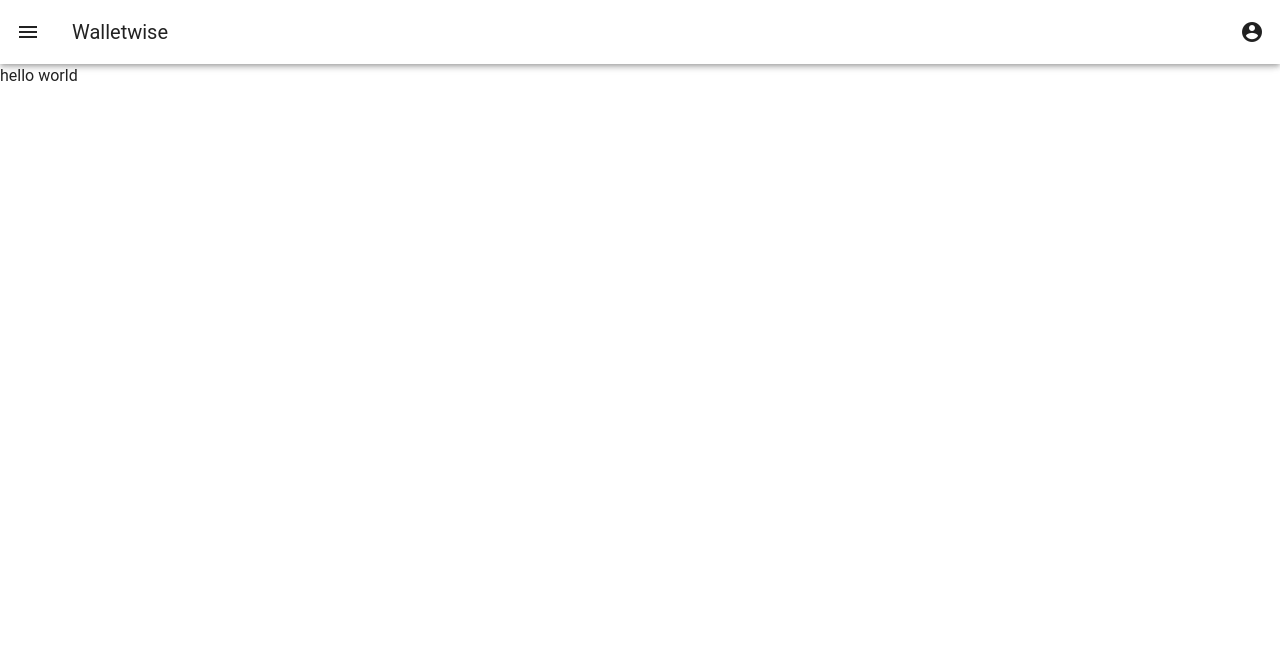
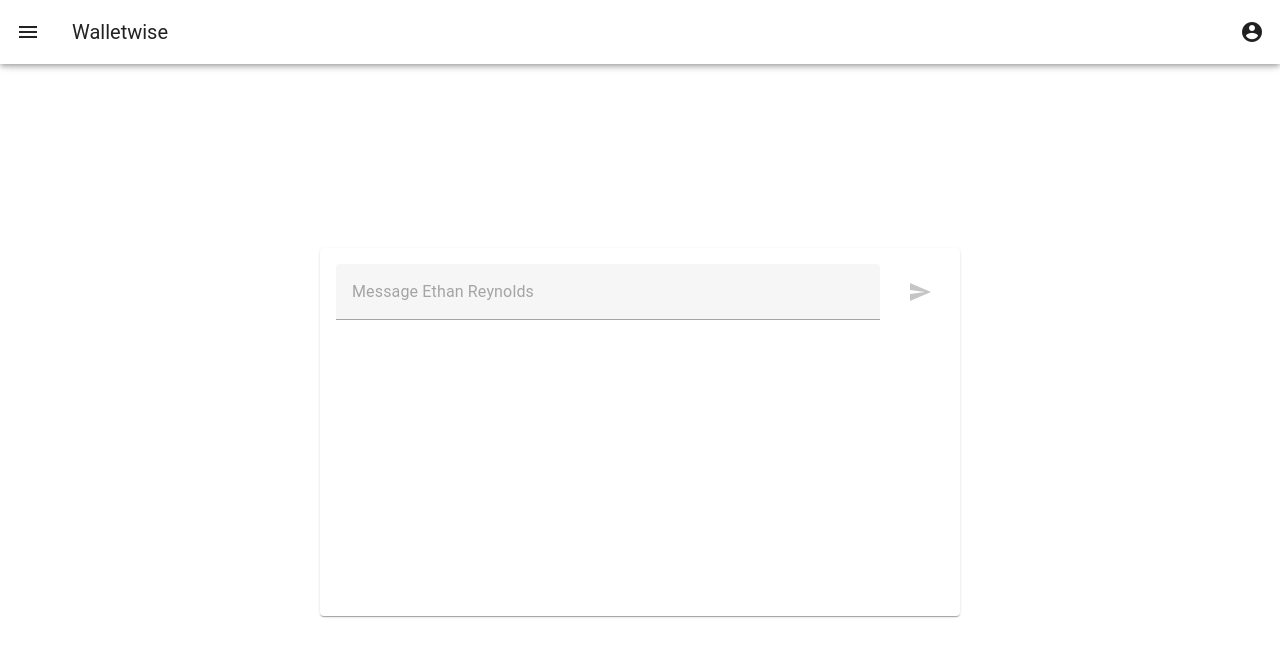
Before and after one commit to nimalu/ccu-prototype, a Nuxt app: page / in a window 1280 px wide. Shown: the top 656 px of the page. Built offline with nearby package versions, Linux system fonts and the light colour scheme.

Commit message:
Add service

```diff
--- a/app.vue
+++ b/app.vue
@@ -17,7 +17,7 @@ const drawer = ref(false);
             </v-navigation-drawer>
 
             <v-main>
-                <v-layout>
+                <v-layout class="h-100 w-100">
                     <NuxtPage />
                 </v-layout>
             </v-main>
--- a/composables/useChat.ts
+++ b/composables/useChat.ts
@@ -66,6 +66,8 @@ const allMessages: Message[] = [
     },
 ];
 
+export const firstMessages: Message[] = [getMessage("1")];
+
 export function getMessage(id: string) {
     const msg = allMessages.find((m) => m.id == id);
     if (!msg) {
@@ -74,9 +76,9 @@ export function getMessage(id: string) {
     return msg;
 }
 
-export const useChat = (initialMessageId: string) => {
-    const chat = ref<Message[]>([]);
-    const options = ref<Message[]>([]);
+const chat = ref<Message[]>([]);
+const options = ref<Message[]>([]);
+export const useChat = () => {
     function sendMessage(message: Message) {
         chat.value.push(message);
         const expertMessageId = message.nextMessages[0];
@@ -92,6 +94,5 @@ export const useChat = (initialMessageId: string) => {
         }, 1500);
     }
 
-    sendMessage(getMessage(initialMessageId));
     return { chat, options, sendMessage };
 };
--- a/pages/chats/[id].vue
+++ b/pages/chats/[id].vue
@@ -1,7 +1,7 @@
 <script setup lang="ts">
 const route = useRoute();
 const id = route.params.id;
-const { options, chat, sendMessage } = useChat(id);
+const { options, chat, sendMessage } = useChat();
 </script>
 
 <template>
--- a/pages/index.vue
+++ b/pages/index.vue
@@ -1,6 +1,19 @@
+<script setup lang="ts">
+import { firstMessages, type Message } from "~/composables/useChat";
+const { sendMessage } = useChat();
+
+function onSend(message: Message) {
+    sendMessage(message);
+    navigateTo(`/chats/${message.id}`);
+}
+</script>
+
 <template>
-    <div>
-        hello world
-
+    <div class="d-flex align-center justify-center w-100 h-100">
+        <v-card class="w-50 h-50">
+            <v-card-text class="w-100">
+                <InputField class="w-100" :options="firstMessages" @send="onSend" />
+            </v-card-text>
+        </v-card>
     </div>
 </template>
```
Also changed, not shown: utils/chatService.ts (added).
